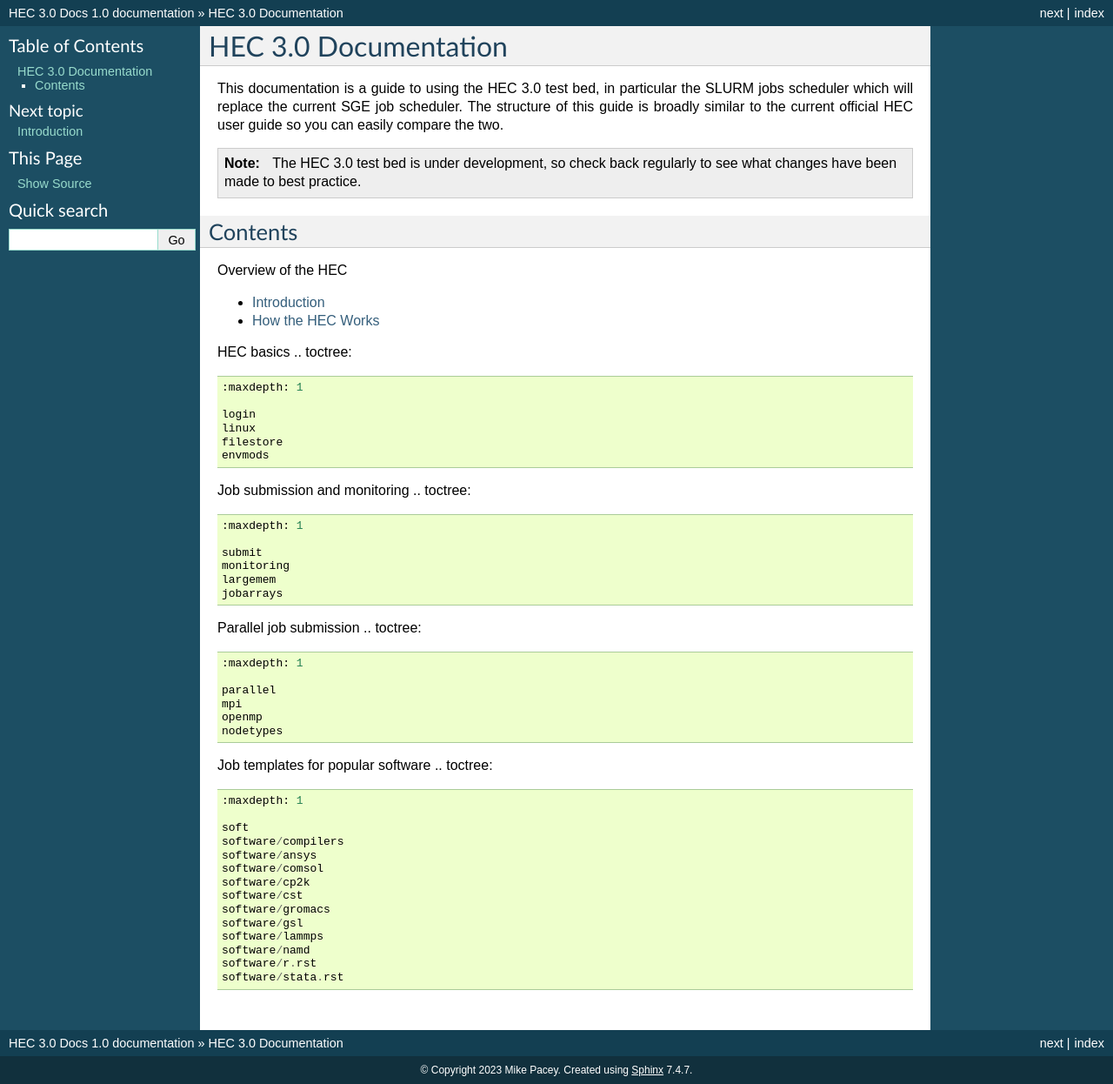
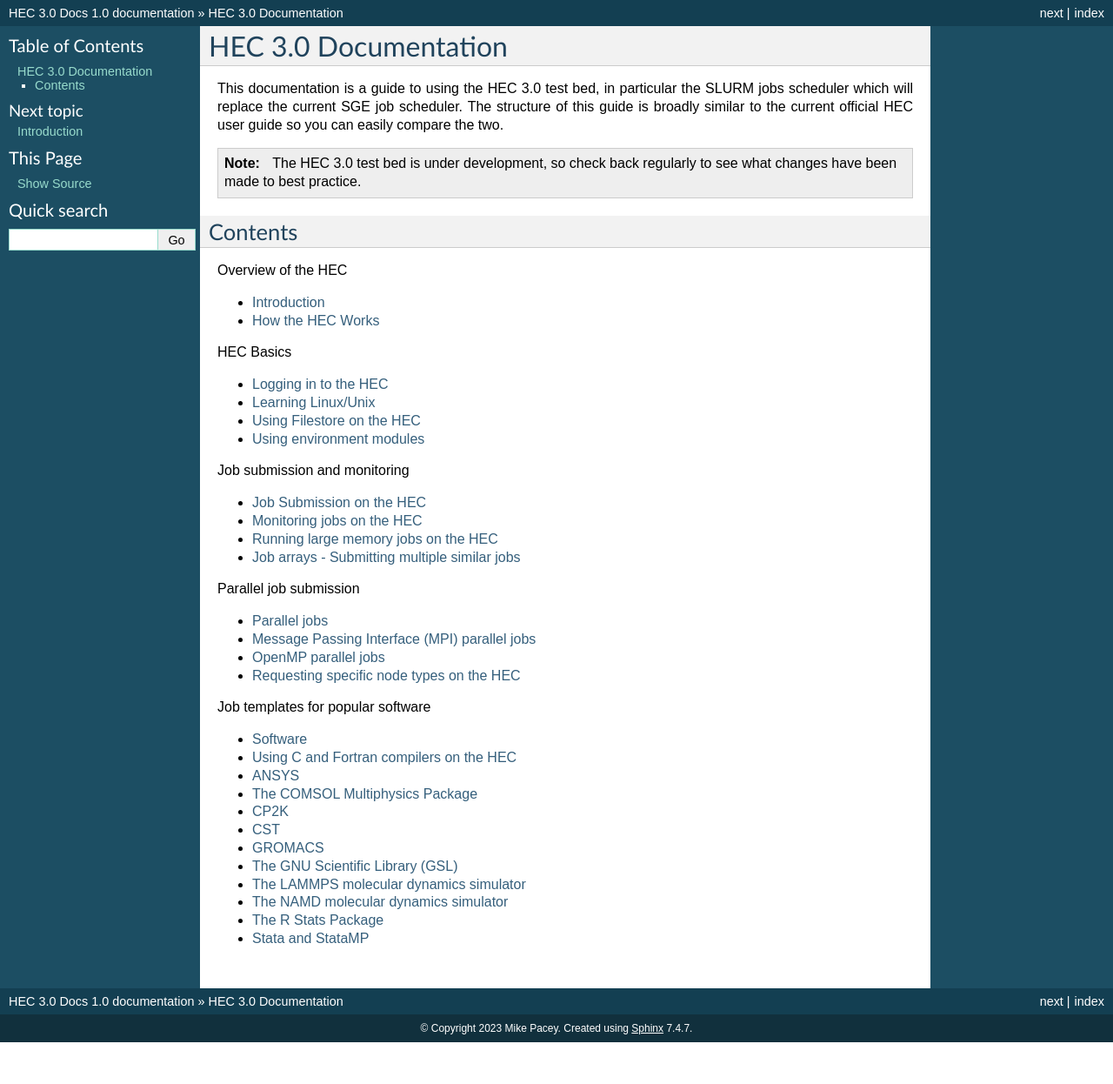
Before and after one commit to MikePacey/Lancaster-HEC, a Sphinx documentation site: the page built from docs/index.rst, in a window 1280 px wide. Shown: the whole page at 87% size. Built offline with Sphinx 7.4.7, drawn with Linux system fonts in a browser that asks for light colours; after the commit the page ends 1198 px from its top, so only the background shows below that; some of the changed lines change nothing that is shown.

Commit message:
basic launch page

```diff
--- a/docs/index.rst
+++ b/docs/index.rst
@@ -21,8 +21,8 @@
    intro
    howitworks
 
-HEC basics
 .. toctree::
+   :caption: HEC Basics
    :maxdepth: 1
 
    login
@@ -30,8 +30,8 @@
    filestore
    envmods
 
-Job submission and monitoring
 .. toctree::
+   :caption: Job submission and monitoring
    :maxdepth: 1
 
    submit
@@ -39,8 +39,8 @@
    largemem
    jobarrays
 
-Parallel job submission
 .. toctree::
+   :caption: Parallel job submission
    :maxdepth: 1
 
    parallel
@@ -48,8 +48,8 @@
    openmp
    nodetypes
 
-Job templates for popular software
 .. toctree::
+   :caption: Job templates for popular software
    :maxdepth: 1
 
    soft
```
